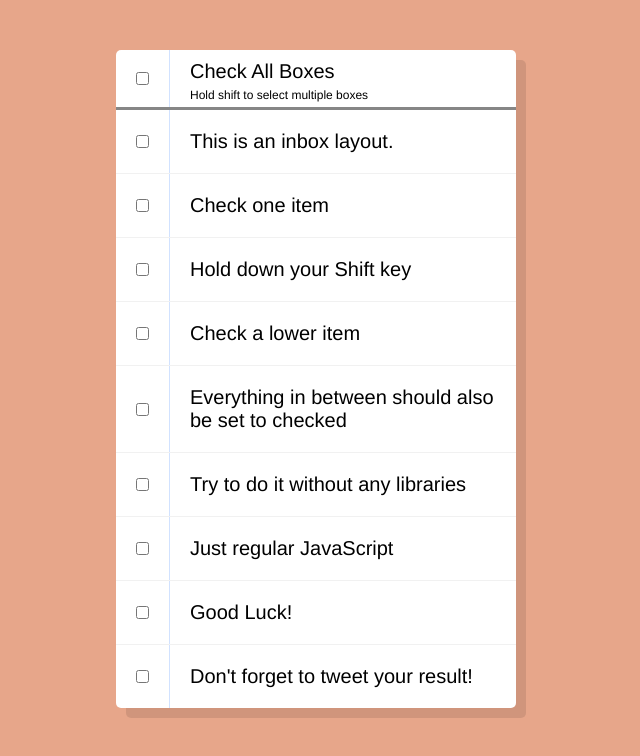
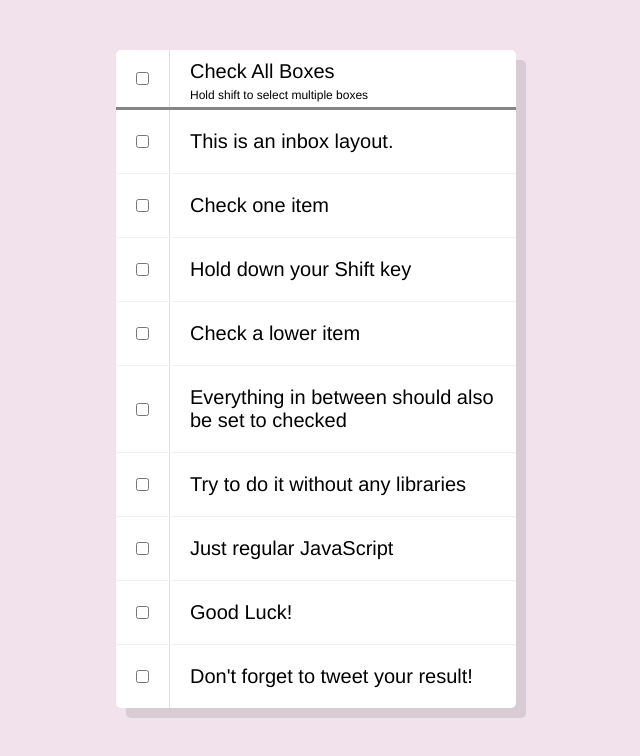
Before and after one commit to Netsujr/JS10-Checkboxes, a plain HTML site: page index.html in a window 1280 px wide. Shown: the whole page, without its empty margins (324-964 px from the left). Drawn offline with Linux system fonts and the light colour scheme.

Commit message:
final background

```diff
--- a/style.css
+++ b/style.css
@@ -1,6 +1,6 @@
 html {
   font-family: sans-serif;
-  background: #e7a68a;
+  background: #f1e2ec;
 }
 
 .inbox {
```
